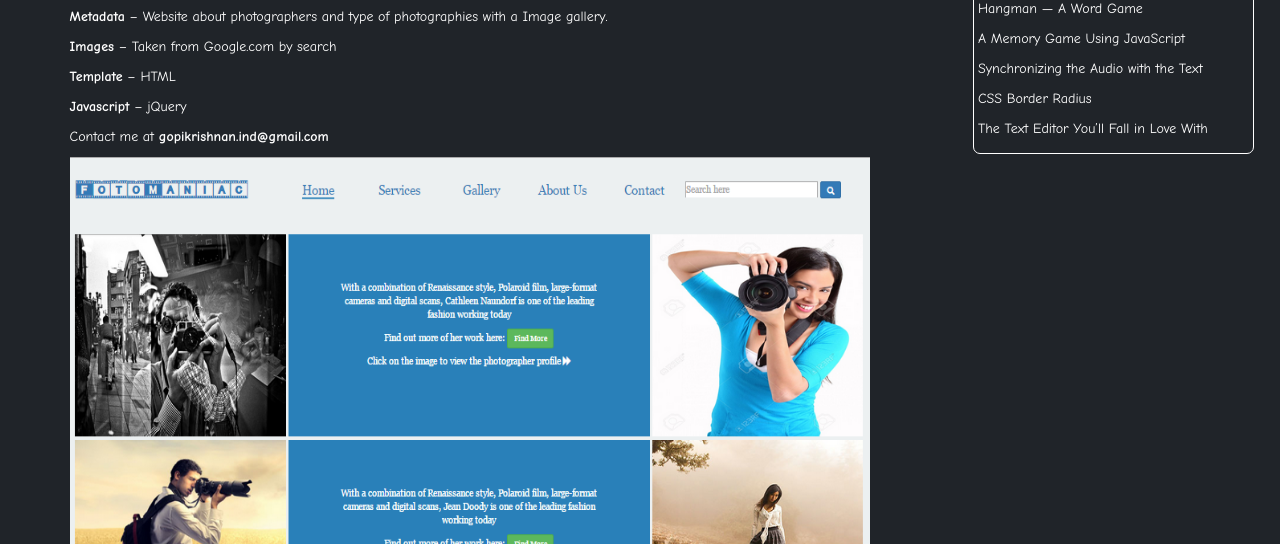
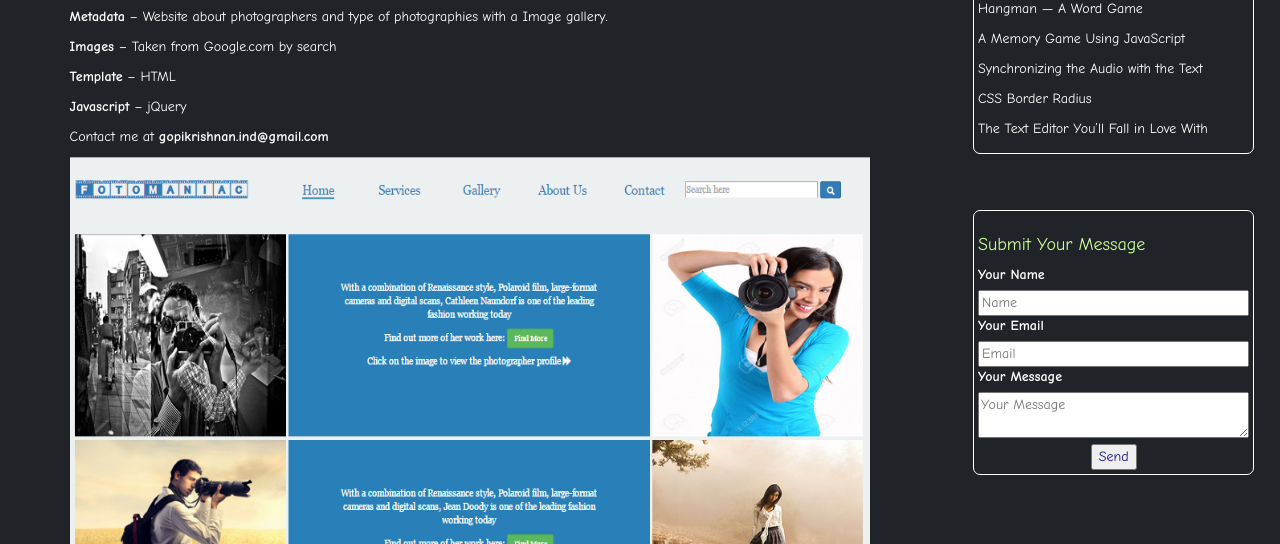
Before and after one commit to hgopi/blank, a plain HTML site: page pages/portfolio.html in a window 1280 px wide. Shown: the part 256-800 px from the top of the page. Drawn offline with Linux system fonts and the light colour scheme; files whose address does not match are found by name.

Commit message:
Form update

```diff
--- a/pages/portfolio.html
+++ b/pages/portfolio.html
@@ -45,6 +45,29 @@
 				<p><a href="/home/articles/2015/07/css_border.html">CSS Border Radius</a></p>
 				<p><a href="/home/articles/2015/07/text_editor.html">The Text Editor You&#x2019;ll Fall in Love With</a></p>
 		</div>
+		<div class="contact-form sidebar">
+			<h3>Submit Your Message</h3>
+			<form id="contact" method="POST" action="//formspree.io/gopikrishnan.ind@gmail.com">
+			<div class="form">
+				<label for="name">Your Name</label><br/>
+				<input type="text" id="name" name="name" placeholder="Name"/>
+			</div>
+			<div class="form">
+				<label for="email">Your Email</label><br/>
+				<input type="email" id="email" name="_replyto" placeholder="Email"/>
+			</div>
+			<div class="form">
+				<label for="message">Your Message</label><br/>
+				<textarea type="email" id="message" name="message" placeholder="Your Message" row="2"></textarea>
+				<input type="hidden" name="_next" value="//hgopi.github.io/home" />
+				<input type="text" name="_gotcha" style="display:none" />
+				<input type="hidden" name="_subject" value="MyWebsite comments" />
+			</div>
+			<div class="form text-center">
+				<button type="submit" class="inline-block" value="Send">Send</button>
+			</div>
+			</form>
+			</div>
 	</div>
 	<div id="portfolio">
 		<div class="folio">
```
